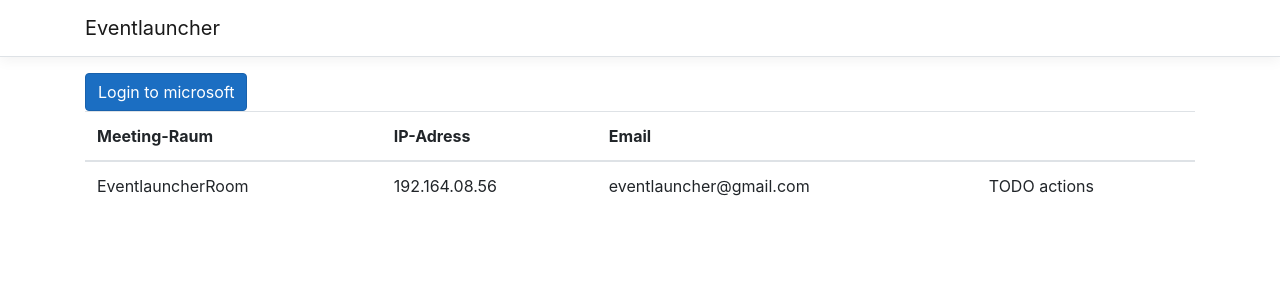
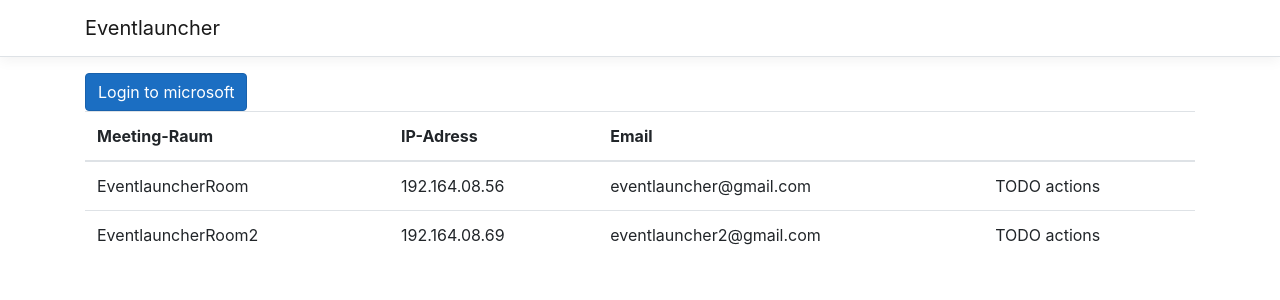
Before and after one commit to ynkf/EventLauncher, an Angular app in the folder Eventlauncher.Web/ClientApp/: page / in a window 1280 px wide. Shown: the top 300 px of the page. Built offline with nearby package versions, Linux system fonts and the light colour scheme.

Commit message:
added more mock data

```diff
--- a/Eventlauncher.Web/ClientApp/src/app/home/home.component.ts
+++ b/Eventlauncher.Web/ClientApp/src/app/home/home.component.ts
@@ -11,10 +11,15 @@ export class HomeComponent implements OnInit {
   mockdata: MeetingRoom[];
 
   ngOnInit(): void {
-    let mr = new MeetingRoom();
-    mr.email = 'eventlauncher@gmail.com';
-    mr.name = 'EventlauncherRoom';
-    mr.ip = '192.164.08.56';
-    this.mockdata = [mr];
+    const mr1 = new MeetingRoom();
+    mr1.email = 'eventlauncher@gmail.com';
+    mr1.name = 'EventlauncherRoom';
+    mr1.ip = '192.164.08.56';
+
+    const mr2 = new MeetingRoom();
+    mr2.email = 'eventlauncher2@gmail.com';
+    mr2.name = 'EventlauncherRoom2';
+    mr2.ip = '192.164.08.69';
+    this.mockdata = [mr1, mr2];
   }
 }
```
